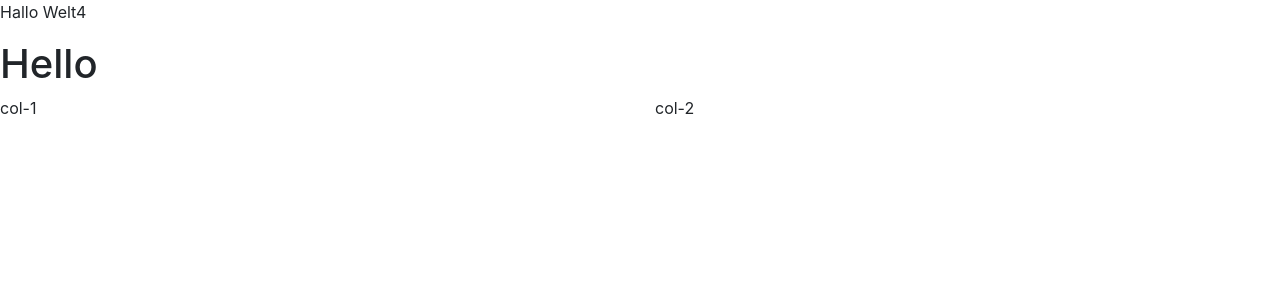
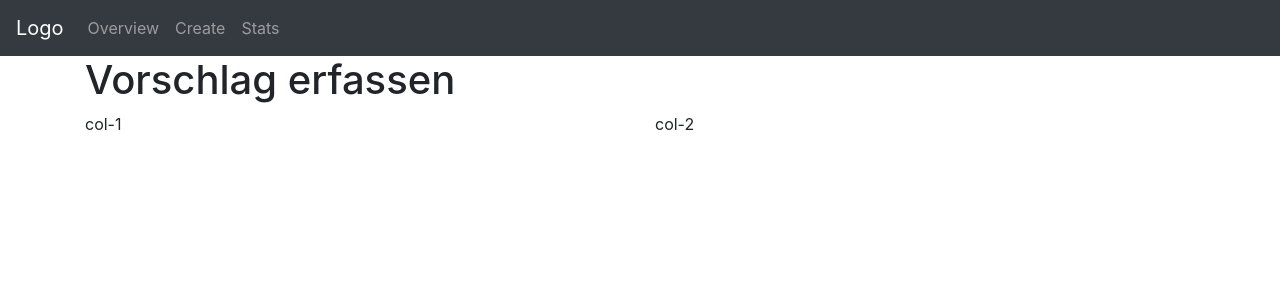
Before and after one commit to nineey/fhgr_prog2, a Flask app: template app/templates/index.html in a window 1280 px wide. Shown: the top 300 px of the page. Run offline with Flask 2, Linux system fonts and the light colour scheme; the template is opened without the code that fills it, so the values that code supplies are empty; some libraries are stand-ins or nearby versions.

Commit message:
start to implement frontend

```diff
--- a/app/app.py
+++ b/app/app.py
@@ -4,7 +4,7 @@ from flask import render_template
 app = Flask(__name__)
 
 
-@app.route('/hello')
+@app.route('/')
 def hello_world():
     return render_template("index.html")
 
--- a/app/templates/header.html
+++ b/app/templates/header.html
@@ -9,3 +9,21 @@
 
 </head>
 <body>
+
+<nav class="navbar navbar-expand-sm bg-dark navbar-dark">
+  <!-- Brand/logo -->
+  <a class="navbar-brand" href="#">Logo</a>
+
+  <!-- Links -->
+  <ul class="navbar-nav">
+    <li class="nav-item">
+      <a class="nav-link" href="#">Overview</a>
+    </li>
+    <li class="nav-item">
+      <a class="nav-link" href="#">Create</a>
+    </li>
+    <li class="nav-item">
+      <a class="nav-link" href="#">Stats</a>
+    </li>
+  </ul>
+</nav>
--- a/app/templates/index.html
+++ b/app/templates/index.html
@@ -1,14 +1,19 @@
 {% include "header.html" %}
 
 <main>
-    <p>Hallo Welt4</p>
-    <h1>Hello</h1>
+
+
+    <div class="container">
+
+    <h1>Vorschlag erfassen</h1>
 
     <div class="row">
     <div class="col">col-1</div>
         <div class="col">col-2</div>
     </div>
 
+        </div>
+
 </main>
 
 {% include "footer.html" %}
```
